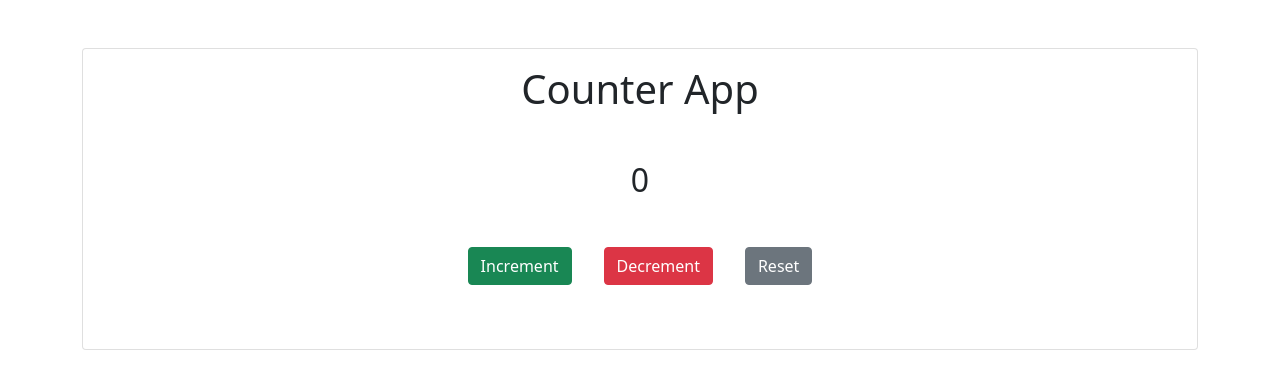
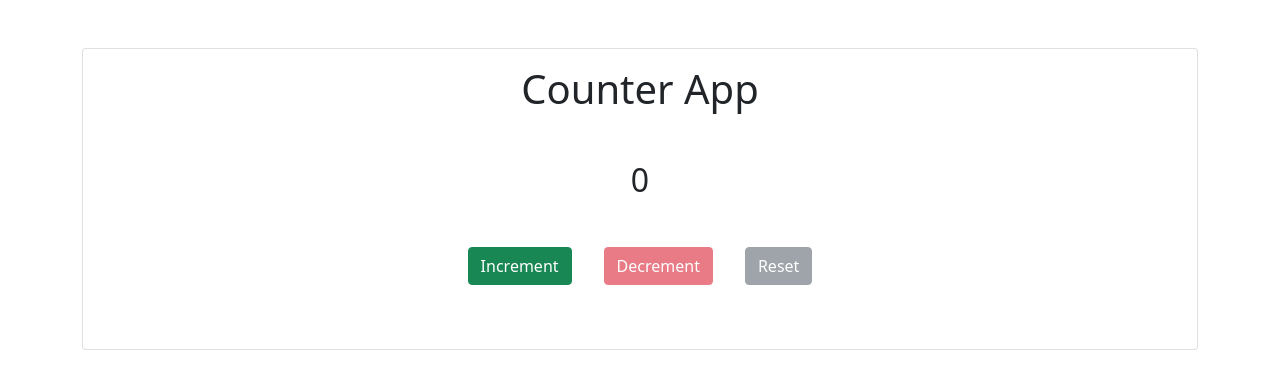
Before and after one commit to trivera777/ReactCounter, a React (Create React App) app: page / in a window 1280 px wide. Shown: the top 386 px of the page. Built offline with nearby package versions, Linux system fonts and the light colour scheme.

Commit message:
added disabled element to decrement & reset buttons

```diff
--- a/src/App.js
+++ b/src/App.js
@@ -1,22 +1,39 @@
-import React, {useState} from 'react'
+import React, { useState } from "react";
 
-function App(){
-    const [count, setCount] = useState(0)
+function App() {
+  const [count, setCount] = useState(0);
   return (
     <div className="container my-5">
       <div className="card text-center my-5">
         <div className="card-body">
           <h1>Counter App</h1>
           <div className="my-5">
-                        <h2 className="my-5" >{count}</h2>
-                        <button className="btn btn-success mx-3" onClick={() => setCount(count + 1)} >Increment</button>
-                        <button className="btn btn-danger mx-3" onClick={() => setCount(count - 1)}>Decrement</button>
-                        <button className="btn btn-secondary mx-3" >Reset</button>
+            <h2 className="my-5">{count}</h2>
+            <button
+              className="btn btn-success mx-3"
+              onClick={() => setCount(count + 1)}
+            >
+              Increment
+            </button>
+            <button
+              className="btn btn-danger mx-3"
+              onClick={() => setCount(count - 1)}
+              disabled={count === 0}
+            >
+              Decrement
+            </button>
+            <button
+              className="btn btn-secondary mx-3"
+              onClick={() => setCount(0)}
+              disabled={count === 0}
+            >
+              Reset
+            </button>
           </div>
         </div>
       </div>
     </div>
-    )
+  );
 }
 
 export default App;
```
Lines whose indentation alone changed are shown as unchanged.
